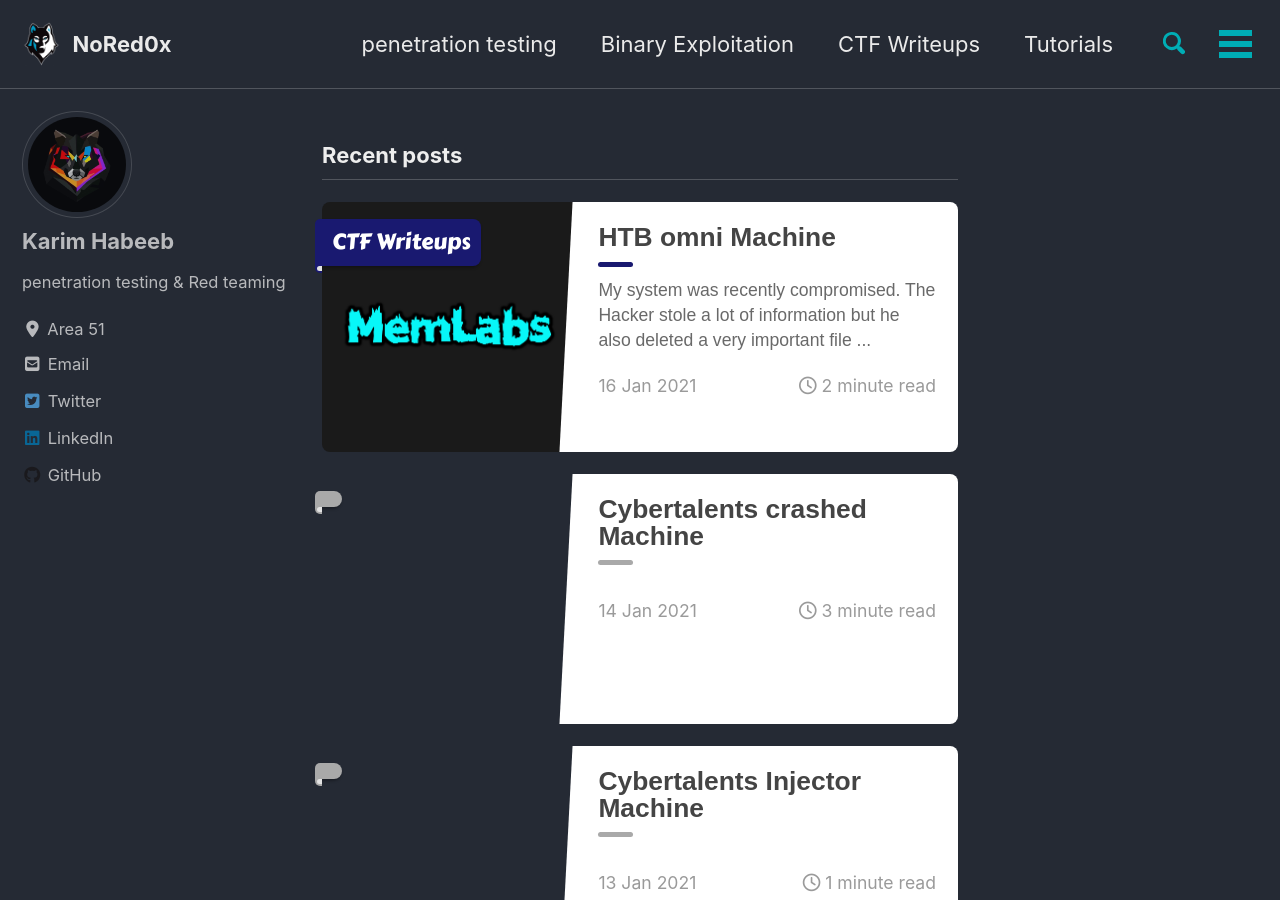
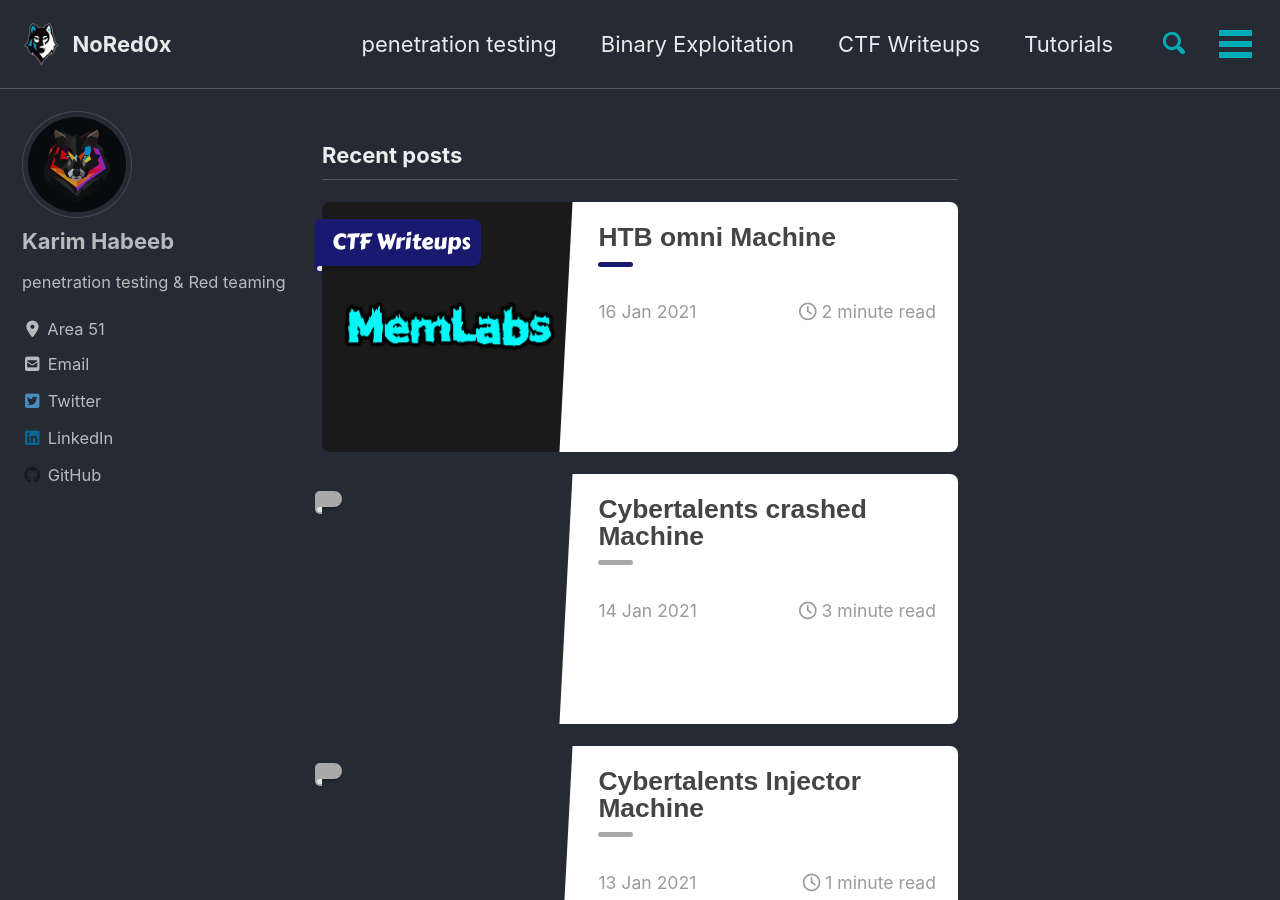
Before and after one commit to NoRed0x/NoRed0x.github.io, a Jekyll site: the page built from index.html, in a window 1280 px wide and 900 px high. Built offline with Jekyll 4.4.1, drawn with Linux system fonts in a browser that asks for light colours; cached includes are drawn as plain includes; nearby versions of some CDN libraries; the list of posts is cut into pages by our own code.

Commit message:
Update 2021-01-16-omni.md

```diff
--- a/_posts/CTF-Writeups/2021-01-16-omni.md
+++ b/_posts/CTF-Writeups/2021-01-16-omni.md
@@ -4,8 +4,6 @@ classes: wide
 header:
   teaser: /assets/images/ctf-writeups/memlabs/logo.png
 ribbon: MidnightBlue
-description: "My system was recently compromised. The Hacker stole a lot of  information but he also deleted a very important file of mine. I have no idea on how to recover it. The only evidence we have, at this point of  time is this memory dump. Please help me.
-Note: This challenge is composed of only 1 flag..."
 categories:
   - CTF Writeups
 ---
```
